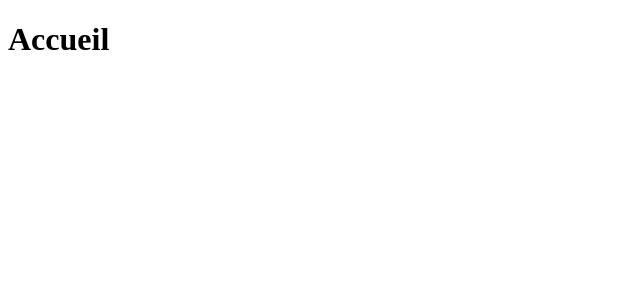
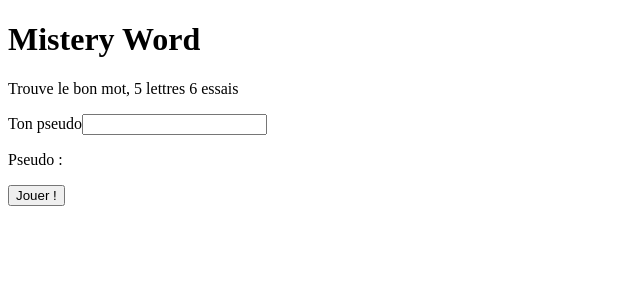
Before and after one commit to Hrefernandes/MotMystere-FRONTEND, a React (Vite) app: page / in a window 1280 px wide. Shown: the top 300 px of the page, without its empty margins (0-640 px from the left). Built offline with nearby package versions, Linux system fonts and the light colour scheme.

Commit message:
add: accueil + Router accueil vers Partie

```diff
--- a/src/pages/Accueil.jsx
+++ b/src/pages/Accueil.jsx
@@ -1,7 +1,38 @@
+import { useState } from "react"
+import { useNavigate } from "react-router-dom"
+
 function Accueil() {
 
+  const [pseudo, setPseudo] = useState(localStorage.getItem('pseudo') || '')
+  const [erreurs, setErreurs] = useState('')
+
+  const navigate = useNavigate()
+
+  function partieStart(e) {
+    e.preventDefault()
+    if (pseudo.trim().length < 3) {
+      setErreurs('Le pseudo doit contenir au moins 3 caractères')
+      return
+    }
+    setErreurs('')
+    localStorage.setItem('pseudo', pseudo.trim())
+    navigate('/partie')
+  }
+
+
   return (
-    <h1>Accueil</h1>
+    <>
+      <h1>Mistery Word</h1>
+      <p>Trouve le bon mot, 5 lettres 6 essais</p>
+
+      <form onSubmit={partieStart}>
+        {erreurs && <p role="alert">{erreurs}</p>}
+        <label>Ton pseudo</label>
+        <input id="pseudo" type="text" value={pseudo} onChange={(e) => setPseudo(e.target.value)} />
+        <p>Pseudo : {pseudo}</p>
+        <button type="submit" >Jouer !</button>
+      </form>
+    </>
   )
 }
 
```
